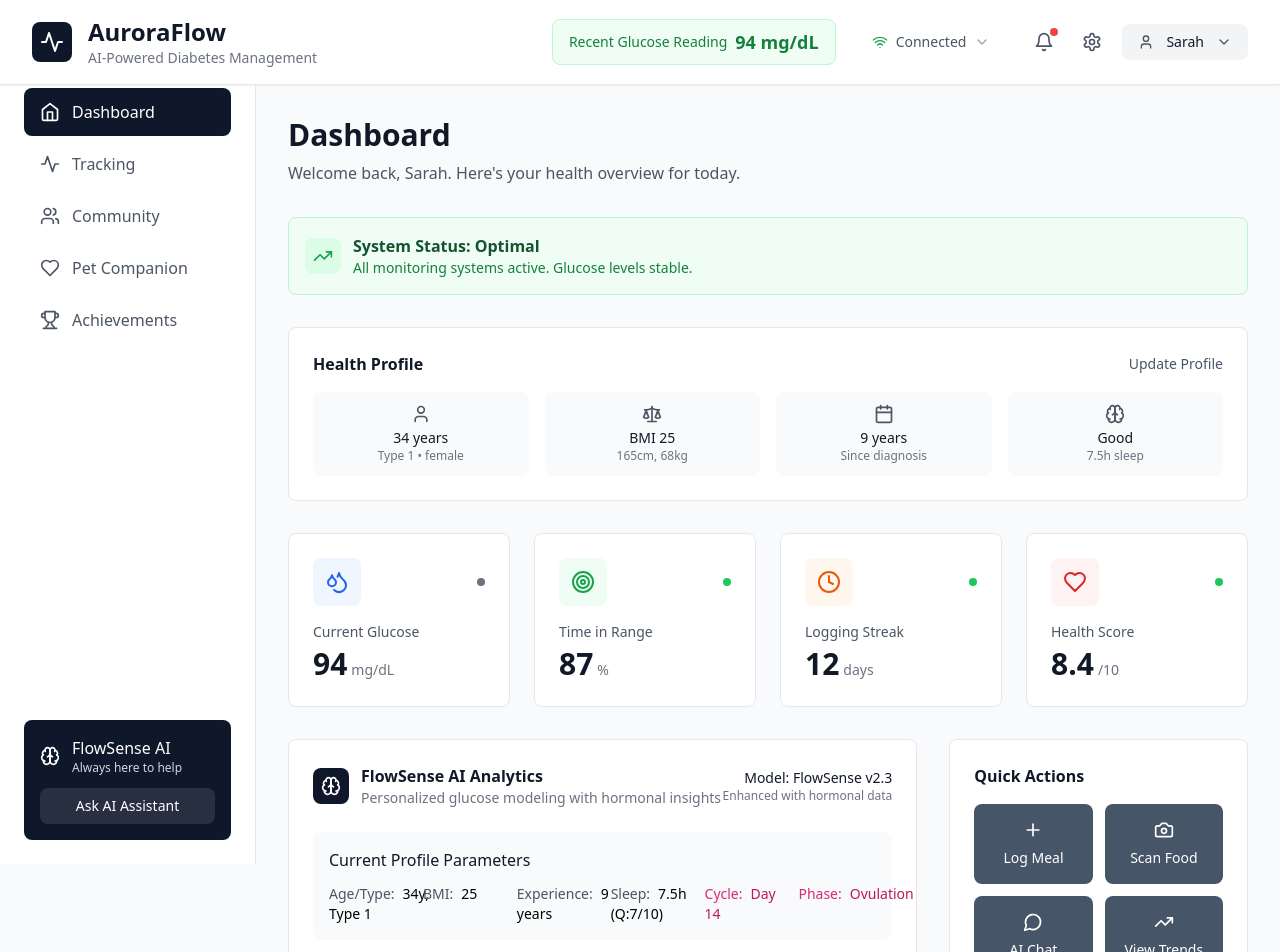
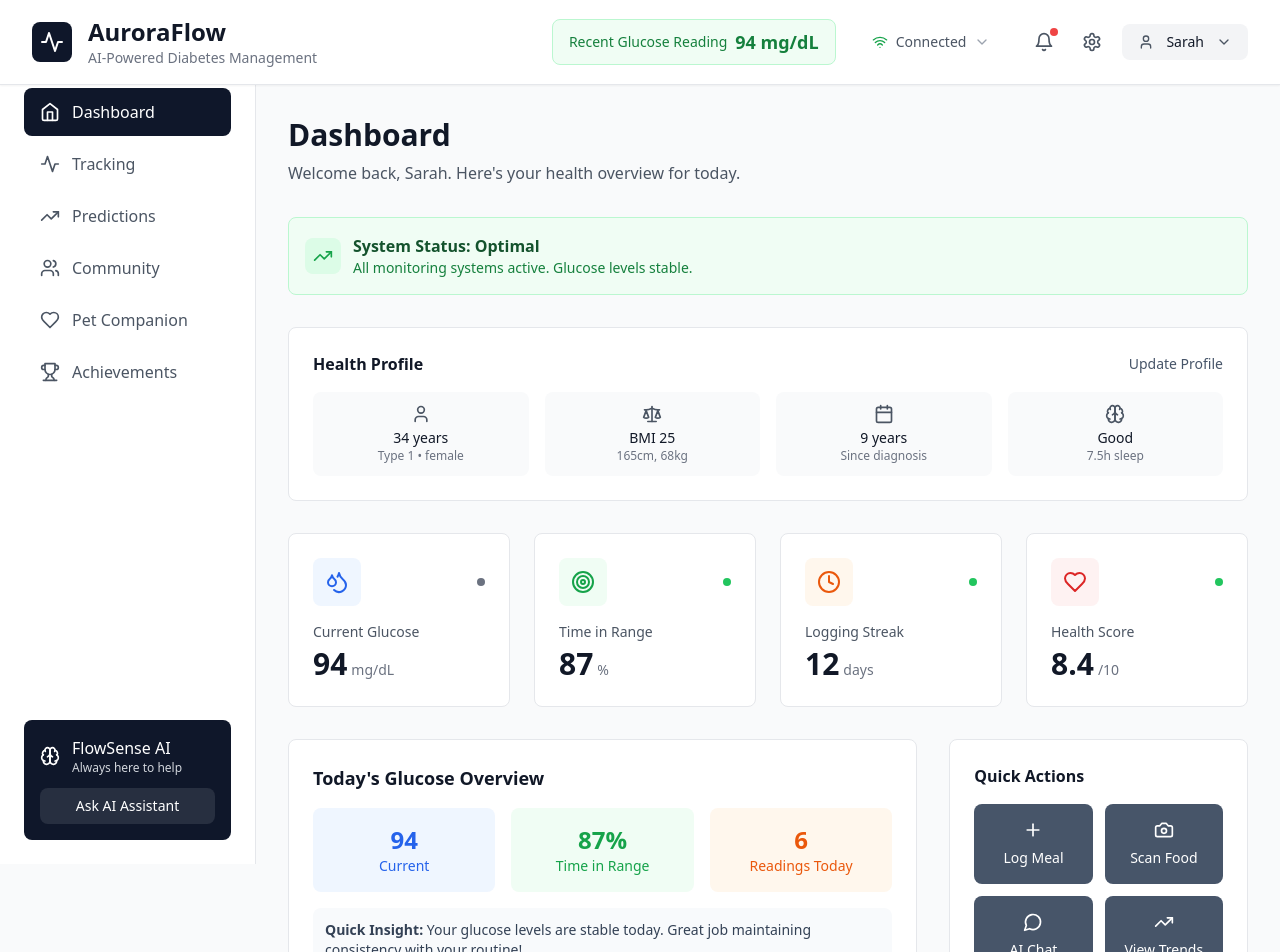
Before and after one commit to Isap31/DiabetesAI-Tracking, a React (Vite) app: page / in a window 1280 px wide. Shown: the top 952 px of the page. Built offline with nearby package versions, Linux system fonts and the light colour scheme.

Commit message:
Split Predictions into Separate Tab

```diff
--- a/src/App.tsx
+++ b/src/App.tsx
@@ -6,6 +6,7 @@ import TrackingTab from './components/TrackingTab';
 import CommunityTab from './components/CommunityTab';
 import PetTab from './components/PetTab';
 import AchievementsTab from './components/AchievementsTab';
+import PredictionsTab from './components/PredictionsTab';
 
 function App() {
   const [activeTab, setActiveTab] = useState('home');
@@ -82,6 +83,8 @@ function App() {
         return <HomeTab allLogs={allLogs} onDataLogged={handleDataLogged} />;
       case 'tracking':
         return <TrackingTab onDataLogged={handleDataLogged} />;
+      case 'predictions':
+        return <PredictionsTab />;
       case 'community':
         return <CommunityTab />;
       case 'pet':
--- a/src/components/HomeTab.tsx
+++ b/src/components/HomeTab.tsx
@@ -1,8 +1,6 @@
 import React, { useState, useEffect } from 'react';
 import StatsCard from './StatsCard';
 import QuickActions from './QuickActions';
-import ProgressChart from './ProgressChart';
-import PredictiveInsights from './PredictiveInsights';
 import { Droplets, Target, Clock, Heart, TrendingUp, Plus, X, Save, Utensils, Activity, User, Scale, Calendar, Thermometer, Brain } from 'lucide-react';
 
 interface HomeTabProps {
@@ -669,13 +667,33 @@ const HomeTab: React.FC<HomeTabProps> = ({ allLogs, onDataLogged }) => {
         />
       </div>
 
-      {/* Main Content Grid */}
+      {/* Main Content Grid - Simplified without predictions */}
       <div className="grid grid-cols-1 lg:grid-cols-3 gap-8">
-        {/* Left Column - Charts and FlowSense AI */}
+        {/* Left Column - Quick Overview */}
         <div className="lg:col-span-2 space-y-6">
-          {/* FlowSense AI moved higher up */}
-          <PredictiveInsights />
-          <ProgressChart />
+          {/* Simple glucose trend overview */}
+          <div className="bg-white rounded-lg border border-gray-200 p-6">
+            <h3 className="text-lg font-semibold text-gray-900 mb-4">Today's Glucose Overview</h3>
+            <div className="grid grid-cols-3 gap-4">
+              <div className="text-center p-4 bg-blue-50 rounded-lg">
+                <p className="text-2xl font-bold text-blue-600">94</p>
+                <p className="text-sm text-blue-600">Current</p>
+              </div>
+              <div className="text-center p-4 bg-green-50 rounded-lg">
+                <p className="text-2xl font-bold text-green-600">87%</p>
+                <p className="text-sm text-green-600">Time in Range</p>
+              </div>
+              <div className="text-center p-4 bg-orange-50 rounded-lg">
+                <p className="text-2xl font-bold text-orange-600">6</p>
+                <p className="text-sm text-orange-600">Readings Today</p>
+              </div>
+            </div>
+            <div className="mt-4 p-3 bg-slate-50 rounded-lg">
+              <p className="text-sm text-slate-700">
+                <strong>Quick Insight:</strong> Your glucose levels are stable today. Great job maintaining consistency with your routine!
+              </p>
+            </div>
+          </div>
         </div>
 
         {/* Right Column - Actions & Activity */}
--- /dev/null
+++ b/src/components/PredictionsTab.tsx
@@ -0,0 +1,90 @@
+import React from 'react';
+import ProgressChart from './ProgressChart';
+import PredictiveInsights from './PredictiveInsights';
+import { Brain, TrendingUp, Target, Activity } from 'lucide-react';
+
+const PredictionsTab = () => {
+  return (
+    <div className="space-y-8">
+      {/* Page Header */}
+      <div>
+        <h2 className="text-3xl font-bold text-gray-900 mb-2">AI Predictions & Analytics</h2>
+        <p className="text-gray-600">Advanced glucose modeling with comprehensive parameter analysis and forecasting.</p>
+      </div>
+
+      {/* AI Status Banner */}
+      <div className="bg-gradient-to-r from-slate-800 to-slate-900 rounded-xl p-6 text-white">
+        <div className="flex items-center space-x-4">
+          <div className="bg-white bg-opacity-20 p-3 rounded-lg">
+            <Brain className="h-8 w-8 text-white" />
+          </div>
+          <div className="flex-1">
+            <h3 className="text-xl font-bold mb-2">FlowSense AI Analytics Engine</h3>
+            <p className="text-slate-200 mb-4">
+              Advanced neural network ensemble analyzing your glucose patterns with comprehensive parameter integration including hormonal cycles, sleep quality, exercise impact, and meal timing.
+            </p>
+            <div className="grid grid-cols-3 gap-6">
+              <div className="text-center">
+                <div className="flex items-center justify-center space-x-2 mb-1">
+                  <TrendingUp className="h-4 w-4 text-blue-400" />
+                  <span className="text-sm font-medium">Prediction Accuracy</span>
+                </div>
+                <p className="text-2xl font-bold text-blue-400">93.1%</p>
+              </div>
+              <div className="text-center">
+                <div className="flex items-center justify-center space-x-2 mb-1">
+                  <Target className="h-4 w-4 text-green-400" />
+                  <span className="text-sm font-medium">Model Confidence</span>
+                </div>
+                <p className="text-2xl font-bold text-green-400">91.2%</p>
+              </div>
+              <div className="text-center">
+                <div className="flex items-center justify-center space-x-2 mb-1">
+                  <Activity className="h-4 w-4 text-purple-400" />
+                  <span className="text-sm font-medium">Data Points</span>
+                </div>
+                <p className="text-2xl font-bold text-purple-400">3,247</p>
+              </div>
+            </div>
+          </div>
+        </div>
+      </div>
+
+      {/* Main Analytics Content */}
+      <div className="space-y-8">
+        {/* FlowSense AI Insights */}
+        <PredictiveInsights />
+
+        {/* Glucose Trends & Predictions Chart */}
+        <ProgressChart />
+      </div>
+
+      {/* Additional Analytics Summary */}
+      <div className="bg-white rounded-lg border border-gray-200 p-6">
+        <h3 className="text-lg font-semibold text-gray-900 mb-4">Analytics Summary</h3>
+        <div className="grid grid-cols-1 md:grid-cols-3 gap-6">
+          <div className="bg-blue-50 p-4 rounded-lg">
+            <h4 className="font-medium text-blue-900 mb-2">Prediction Horizon</h4>
+            <p className="text-sm text-blue-800">
+              AI can accurately predict glucose trends up to 4 hours in advance with 93% accuracy, considering all logged parameters including hormonal cycles, sleep patterns, and meal composition.
+            </p>
+          </div>
+          <div className="bg-green-50 p-4 rounded-lg">
+            <h4 className="font-medium text-green-900 mb-2">Parameter Integration</h4>
+            <p className="text-sm text-green-800">
+              The model analyzes 15+ parameters including carbohydrate content, exercise intensity, sleep quality, stress levels, and for females, menstrual cycle phases for enhanced accuracy.
+            </p>
+          </div>
+          <div className="bg-purple-50 p-4 rounded-lg">
+            <h4 className="font-medium text-purple-900 mb-2">Continuous Learning</h4>
+            <p className="text-sm text-purple-800">
+              The AI model continuously learns from your data patterns, improving predictions over time. With 9 years of diabetes experience logged, predictions are highly personalized.
+            </p>
+          </div>
+        </div>
+      </div>
+    </div>
+  );
+};
+
+export default PredictionsTab;
--- a/src/components/Sidebar.tsx
+++ b/src/components/Sidebar.tsx
@@ -1,5 +1,5 @@
 import React from 'react';
-import { Home, Activity, MessageCircle, Trophy, Heart, Brain, Users } from 'lucide-react';
+import { Home, Activity, MessageCircle, Trophy, Heart, Brain, Users, TrendingUp } from 'lucide-react';
 
 interface SidebarProps {
   activeTab: string;
@@ -10,6 +10,7 @@ const Sidebar: React.FC<SidebarProps> = ({ activeTab, onTabChange }) => {
   const tabs = [
     { id: 'home', label: 'Dashboard', icon: Home },
     { id: 'tracking', label: 'Tracking', icon: Activity },
+    { id: 'predictions', label: 'Predictions', icon: TrendingUp },
     { id: 'community', label: 'Community', icon: Users },
     { id: 'pet', label: 'Pet Companion', icon: Heart },
     { id: 'achievements', label: 'Achievements', icon: Trophy }
```
